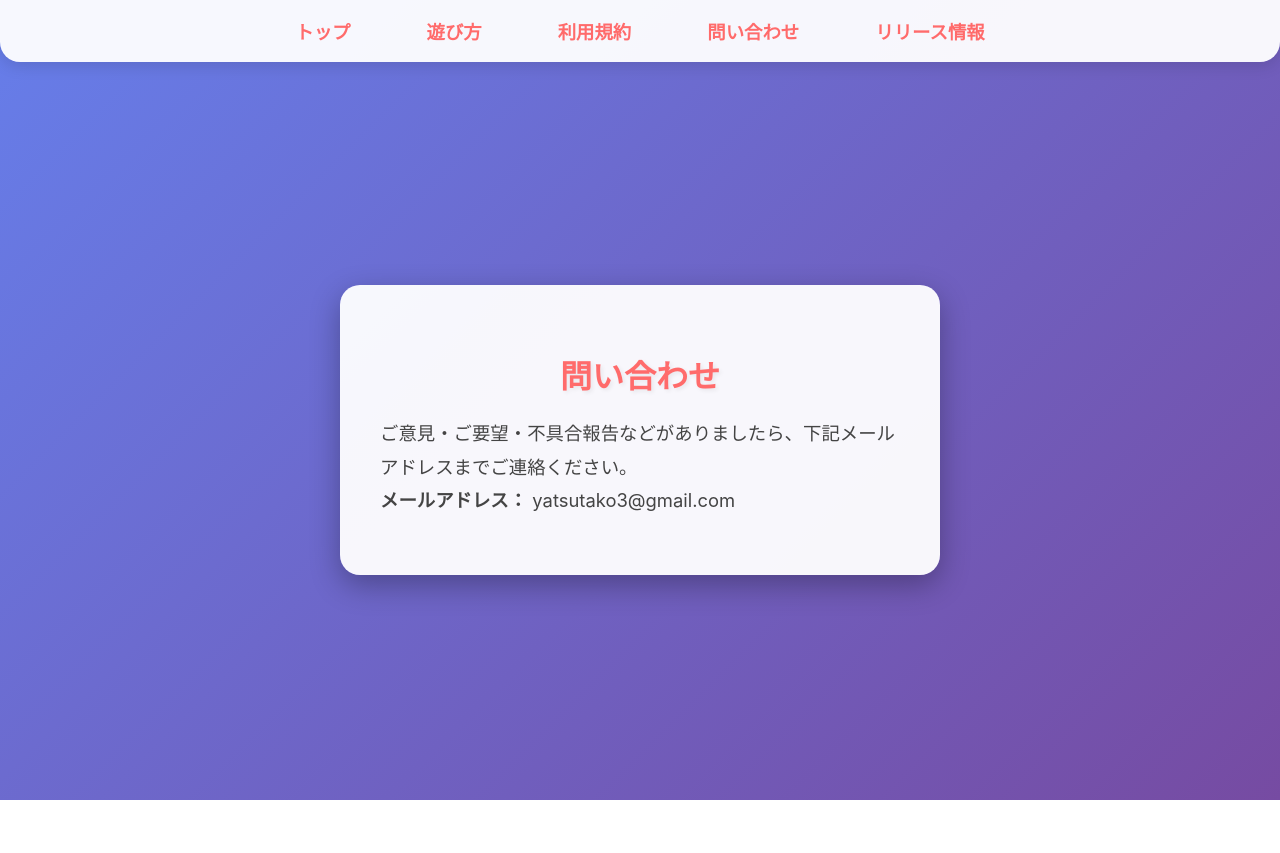
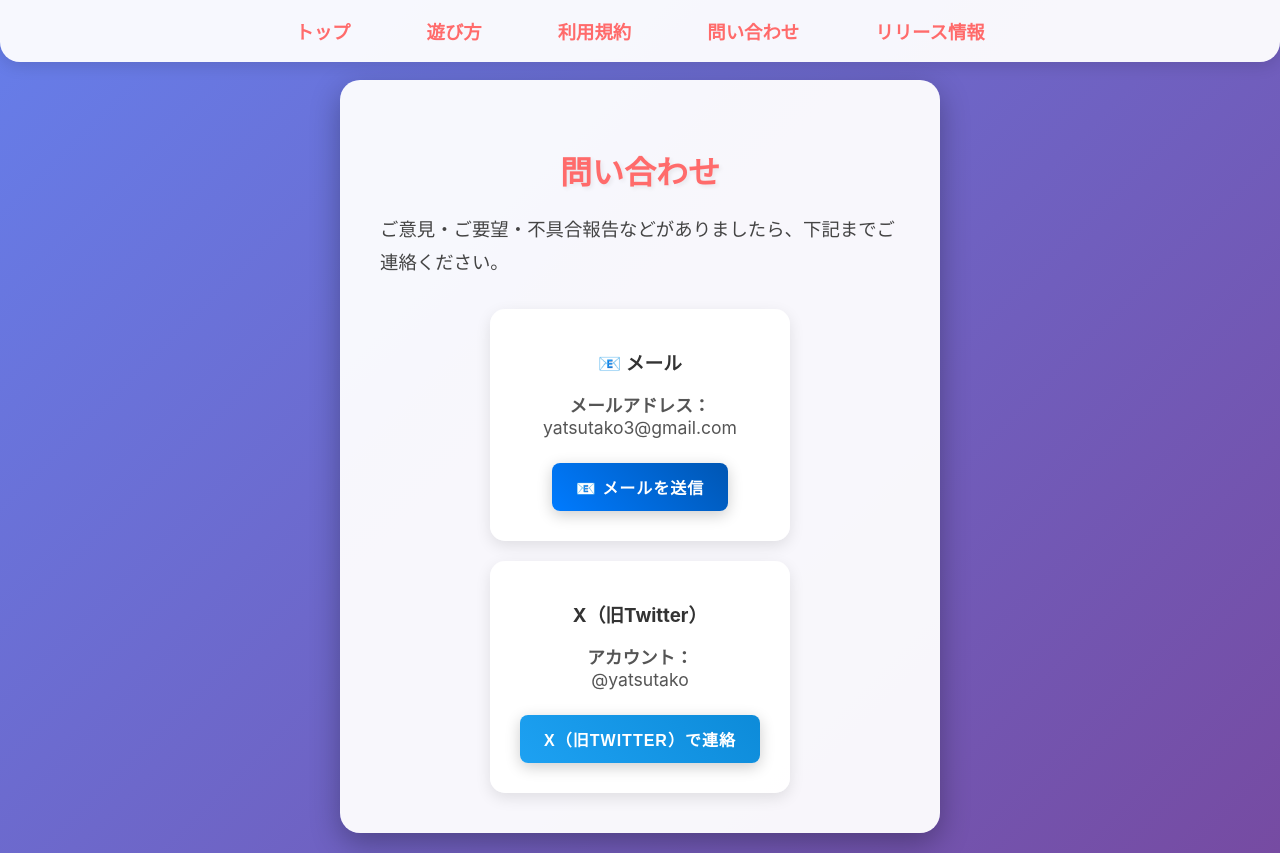
Before and after one commit to yatsu3/denki-isu, a React (Create React App) app: page /contact in a window 1280 px wide. Before the commit the page ends 800 px from the top, so only its background shows below. Built offline with nearby package versions, Linux system fonts and the light colour scheme; no server answers.

Commit message:
お問い合わせページの修正

```diff
--- a/src/components/Contact.js
+++ b/src/components/Contact.js
@@ -1,15 +1,86 @@
 import React from "react";
 
-const Contact = () => (
+const Contact = () => {
+  const handleTwitterClick = () => {
+    window.open('https://twitter.com/yatsutako', '_blank', 'noopener');
+  };
+
+  return (
     <div className="container">
       <h2 style={{ fontSize: '2rem', fontWeight: 'bold', color: '#ff6b6b', marginBottom: '20px', textShadow: '2px 2px 4px rgba(0,0,0,0.07)' }}>
         問い合わせ
       </h2>
-    <p style={{ fontSize: '1.15rem', color: '#444', lineHeight: 1.8, textAlign: 'left' }}>
-      ご意見・ご要望・不具合報告などがありましたら、下記メールアドレスまでご連絡ください。<br/>
-      <b>メールアドレス：</b> yatsutako3@gmail.com
+      <p style={{ fontSize: '1.15rem', color: '#444', lineHeight: 1.8, textAlign: 'left', marginBottom: '30px' }}>
+        ご意見・ご要望・不具合報告などがありましたら、下記までご連絡ください。
       </p>
+
+      <div style={{ display: 'flex', flexDirection: 'column', gap: '20px', alignItems: 'center' }}>
+        <div style={{
+          background: 'rgba(255, 255, 255, 0.95)',
+          padding: '20px',
+          borderRadius: '15px',
+          boxShadow: '0 5px 15px rgba(0, 0, 0, 0.1)',
+          textAlign: 'center',
+          minWidth: '300px'
+        }}>
+          <h3 style={{ color: '#333', marginBottom: '15px' }}>📧 メール</h3>
+          <p style={{ fontSize: '1.1rem', color: '#555', marginBottom: '15px' }}>
+            <b>メールアドレス：</b><br/>
+            yatsutako3@gmail.com
+          </p>
+          <button
+            className="button"
+            onClick={() => window.open('mailto:yatsutako3@gmail.com', '_blank')}
+            style={{
+              background: 'linear-gradient(45deg, #007bff, #0056b3)',
+              color: 'white',
+              border: 'none',
+              padding: '12px 24px',
+              borderRadius: '8px',
+              cursor: 'pointer',
+              fontSize: '1rem',
+              fontWeight: 'bold',
+              transition: 'all 0.3s ease'
+            }}
+          >
+            📧 メールを送信
+          </button>
+        </div>
+
+        <div style={{
+          background: 'rgba(255, 255, 255, 0.95)',
+          padding: '20px',
+          borderRadius: '15px',
+          boxShadow: '0 5px 15px rgba(0, 0, 0, 0.1)',
+          textAlign: 'center',
+          minWidth: '300px'
+        }}>
+          <h3 style={{ color: '#333', marginBottom: '15px' }}>X（旧Twitter）</h3>
+          <p style={{ fontSize: '1.1rem', color: '#555', marginBottom: '15px' }}>
+            <b>アカウント：</b><br/>
+            @yatsutako
+          </p>
+          <button
+            className="button"
+            onClick={handleTwitterClick}
+            style={{
+              background: 'linear-gradient(45deg, #1da1f2, #0d8bd9)',
+              color: 'white',
+              border: 'none',
+              padding: '12px 24px',
+              borderRadius: '8px',
+              cursor: 'pointer',
+              fontSize: '1rem',
+              fontWeight: 'bold',
+              transition: 'all 0.3s ease'
+            }}
+          >
+            X（旧Twitter）で連絡
+          </button>
+        </div>
+      </div>
     </div>
   );
+};
 
 export default Contact;
```
Lines whose indentation alone changed are shown as unchanged.
